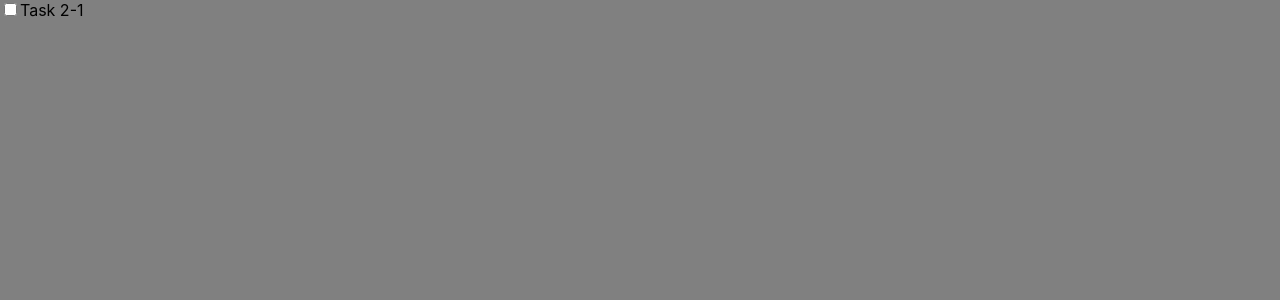
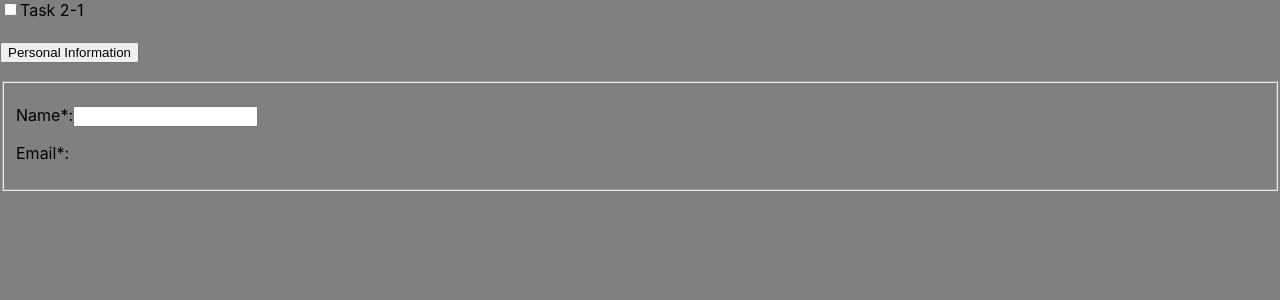
Before and after one commit to GersonEC/accordion-with-progress, a React (Create React App) app: page / in a window 1280 px wide. Shown: the top 300 px of the page. Built offline with nearby package versions, Linux system fonts and the light colour scheme.

Commit message:
Create Accordion component

```diff
--- a/src/App.tsx
+++ b/src/App.tsx
@@ -1,10 +1,12 @@
 import React from "react";
+import { Accordion } from "./components/Accordion/Accordion";
 import Checkbox from "./components/Checkbox/Checkbox";
 
 function App() {
   return (
     <div style={{ backgroundColor: "gray", height: "100vh" }} className="App">
       <Checkbox label="Task 2-1" />
+      <Accordion />
     </div>
   );
 }
--- /dev/null
+++ b/src/components/Accordion/Accordion.tsx
@@ -0,0 +1,52 @@
+const Accordion: React.FC = () => {
+  return (
+    <>
+      <h3>
+        <button
+          aria-expanded="true"
+          className="Accordion-trigger"
+          aria-controls="sect1"
+          id="accordion1id"
+        >
+          <span className="Accordion-title">
+            Personal Information
+            <span className="Accordion-icon"></span>
+          </span>
+        </button>
+      </h3>
+      <div
+        id="sect1"
+        role="region"
+        aria-labelledby="accordion1id"
+        className="Accordion-panel"
+      >
+        <div>
+          <fieldset>
+            <p>
+              <label htmlFor="cufc1">
+                Name
+                <span aria-hidden="true">*</span>:
+              </label>
+              <input
+                type="text"
+                value=""
+                name="Name"
+                id="cufc1"
+                className="required"
+                aria-required="true"
+              />
+            </p>
+            <p>
+              <label htmlFor="cufc2">
+                Email
+                <span aria-hidden="true">*</span>:
+              </label>
+            </p>
+          </fieldset>
+        </div>
+      </div>
+    </>
+  );
+};
+
+export { Accordion };
--- a/src/components/Checkbox/Checkbox.tsx
+++ b/src/components/Checkbox/Checkbox.tsx
@@ -1,5 +1,4 @@
 import { useState } from "react";
-import styled from "styled-components";
 
 interface Props {
   label: string;
@@ -9,7 +8,7 @@ const Checkbox: React.FC<Props> = (props: Props) => {
   const [checked, setChecked] = useState<boolean>(false);
   return (
     <>
-      <CheckboxStyled
+      <input
         type="checkbox"
         aria-checked={checked}
         checked={checked}
@@ -20,11 +19,4 @@ const Checkbox: React.FC<Props> = (props: Props) => {
   );
 };
 
-const CheckboxStyled = styled.input`
-  border: solid red;
-  &:checked {
-    border: solid red;
-  }
-`;
-
 export default Checkbox;
```
Also changed, not shown: 1 other file (tests, documents, lock files or other folders).
